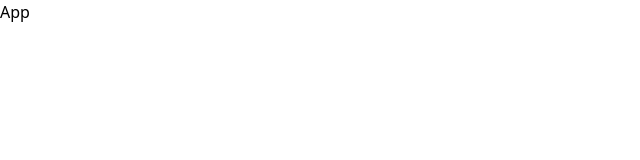
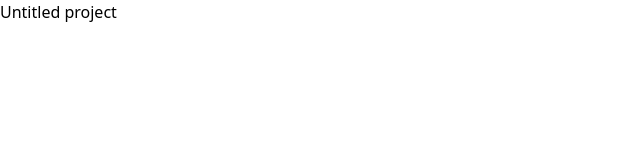
Before and after one commit to SUKANT43/Crack-You, a React (Vite) app in the folder frontend/: page / in a window 1280 px wide. Shown: the top 160 px of the page, without its empty margins (0-640 px from the left). Built offline with nearby package versions, Linux system fonts and the light colour scheme.

Commit message:
project named

```diff
--- a/frontend/src/App.jsx
+++ b/frontend/src/App.jsx
@@ -2,7 +2,7 @@ import React from 'react'
 
 function App() {
   return (
-    <div className=''>App</div>
+    <div className=''>Untitled project</div>
   )
 }
 
```
